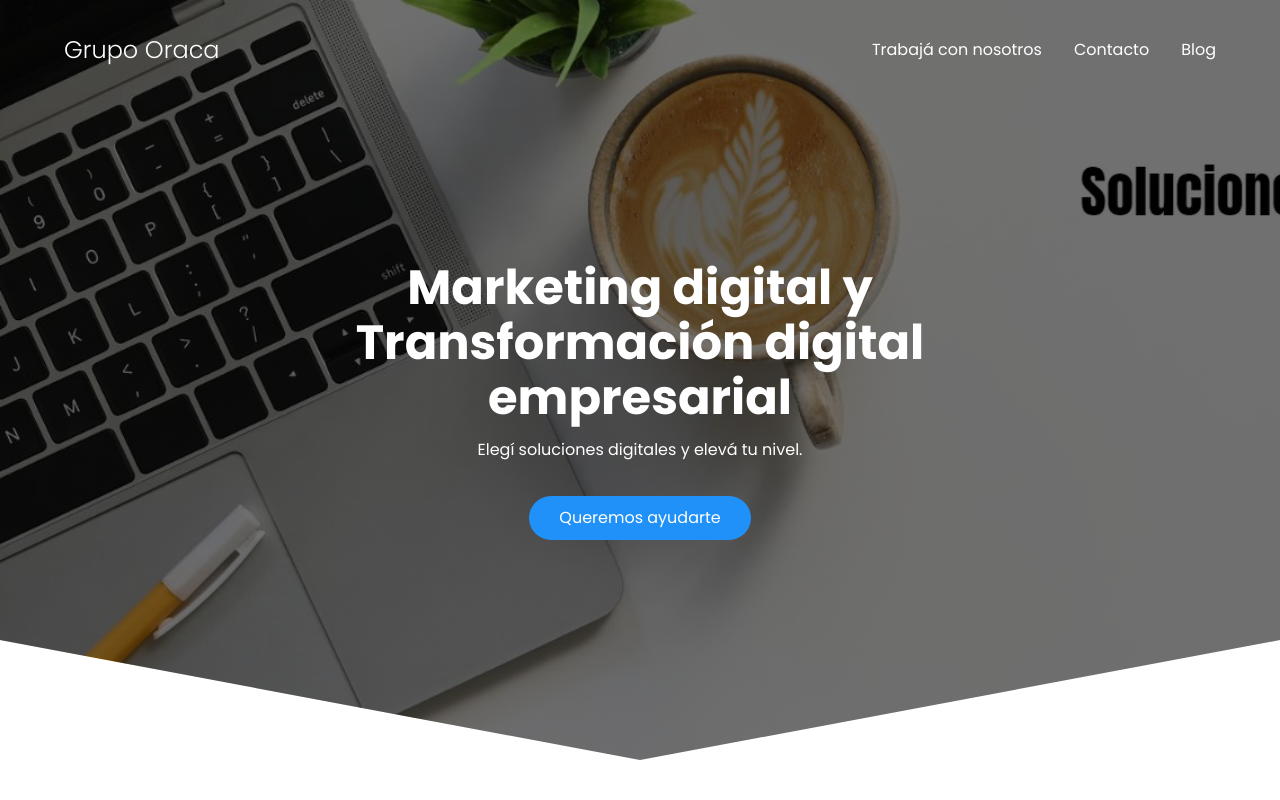
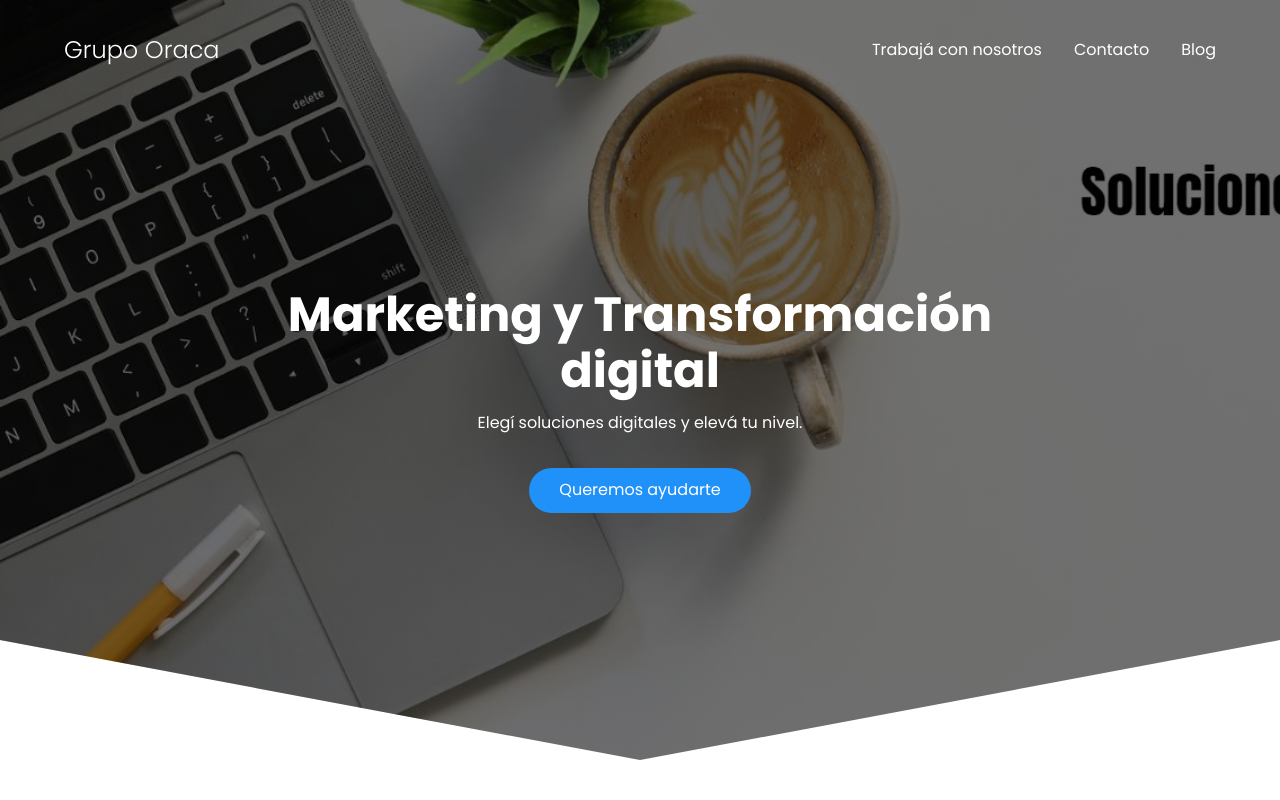
Before and after one commit to arburolaromy/Grupo-Oraca, a plain HTML site: page index.html in a window 1280 px wide. Shown: the top 800 px of the page. Drawn offline with Linux system fonts and the light colour scheme.

Commit message:
Update index.html

```diff
--- a/index.html
+++ b/index.html
@@ -52,7 +52,7 @@
         </nav>
 
         <section class="hero__container container">
-            <h1 class="hero__title">Marketing digital y Transformación digital empresarial</h1>
+            <h1 class="hero__title">Marketing y Transformación digital</h1>
             <p class="hero__paragraph">Elegí soluciones digitales y elevá tu nivel.</p>
             <a href="https://api.whatsapp.com/send?phone=50687449191&text=Hola%20Grupo%20Oraca%20deseo%20m%C3%A1s%20informaci%C3%B3n%20de" class="cta">Queremos ayudarte</a>
         </section>
```
